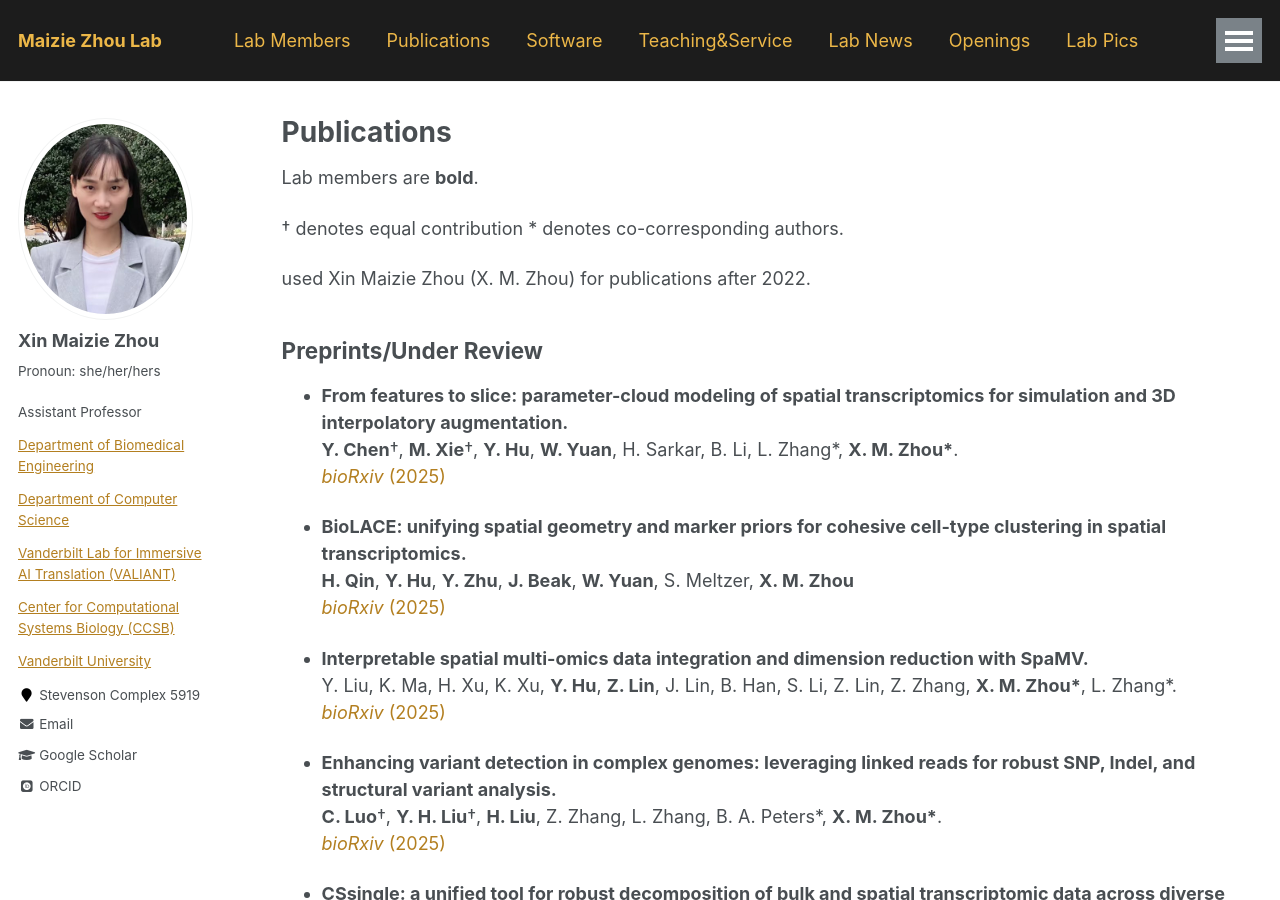
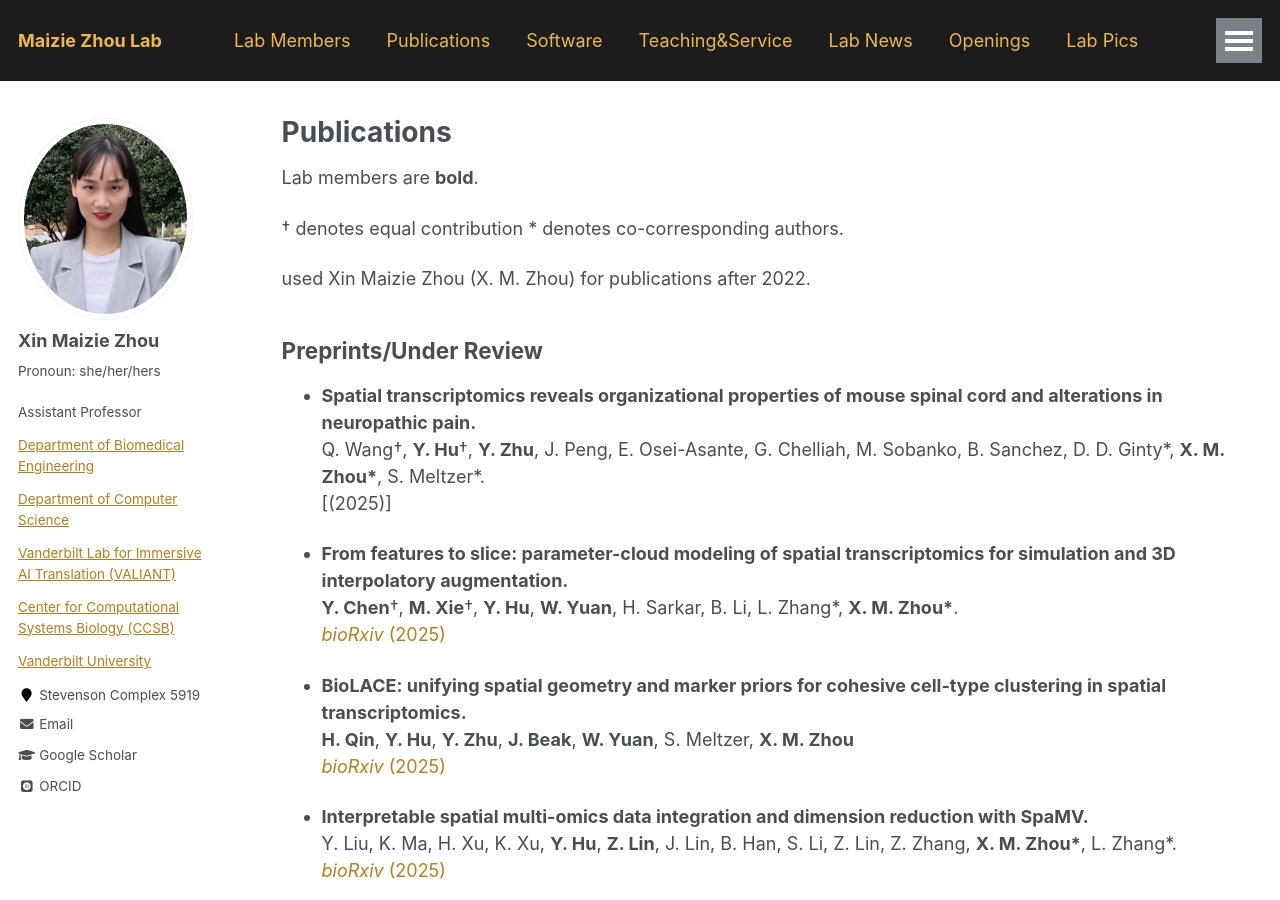
Before and after one commit to maiziezhoulab/Maiziezhoulab.github.io, a Jekyll site: the page built from _pages/publications.md, in a window 1280 px wide and 900 px high. Built offline with Jekyll 4.4.1, drawn with Linux system fonts in a browser that asks for light colours; some web fonts are replaced.

Commit message:
Update publications.md

```diff
--- a/_pages/publications.md
+++ b/_pages/publications.md
@@ -24,6 +24,10 @@ Lab members are **bold**.
 used Xin Maizie Zhou (X. M. Zhou) for publications after 2022.
 
 ## Preprints/Under Review
+- **Spatial transcriptomics reveals organizational properties of mouse spinal cord and alterations in neuropathic pain.**
+  Q. Wang†, **Y. Hu**†, **Y. Zhu**, J. Peng, E. Osei-Asante, G. Chelliah, M. Sobanko, B. Sanchez, D. D. Ginty\*, **X. M. Zhou\***, S. Meltzer\*.
+  [(2025)]
+
 - **From features to slice: parameter-cloud modeling of spatial transcriptomics for simulation and 3D interpolatory augmentation.**
   **Y. Chen**†, **M. Xie**†, **Y. Hu**, **W. Yuan**, H. Sarkar, B. Li, L. Zhang\*, **X. M. Zhou\***.
   [_bioRxiv_ (2025)](https://www.biorxiv.org/content/10.64898/2025.12.04.692251v1)
```
